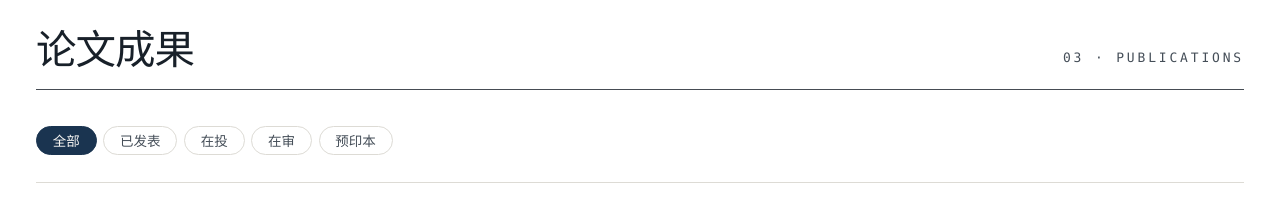
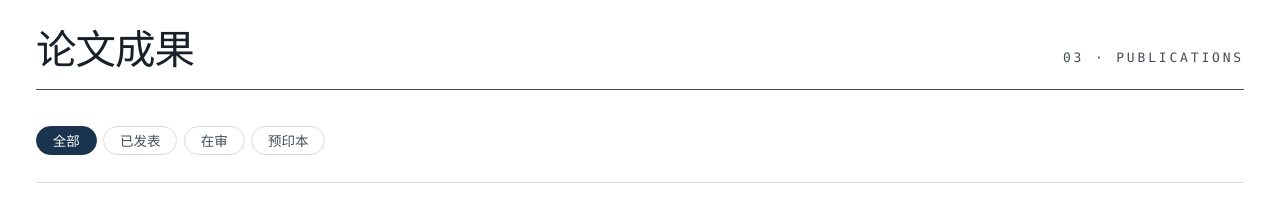
Before and after one commit to gfsdfgjh/gfsdfgjh.github.io, a React (Vite) app: page / in a window 1280 px wide. Shown: the part 2560-2769 px from the top of the page. Built offline with nearby package versions, Linux system fonts and the light colour scheme.

Commit message:
Temporarily hide submitted conference papers from public homepage

```diff
--- a/src/components/Papers.tsx
+++ b/src/components/Papers.tsx
@@ -15,7 +15,6 @@
 const filters: { key: Filter; label: string }[] = [
   { key: "all", label: "全部" },
   { key: "published", label: "已发表" },
-  { key: "submitted", label: "在投" },
   { key: "reviewing", label: "在审" },
   { key: "preprint", label: "预印本" },
 ];
```
